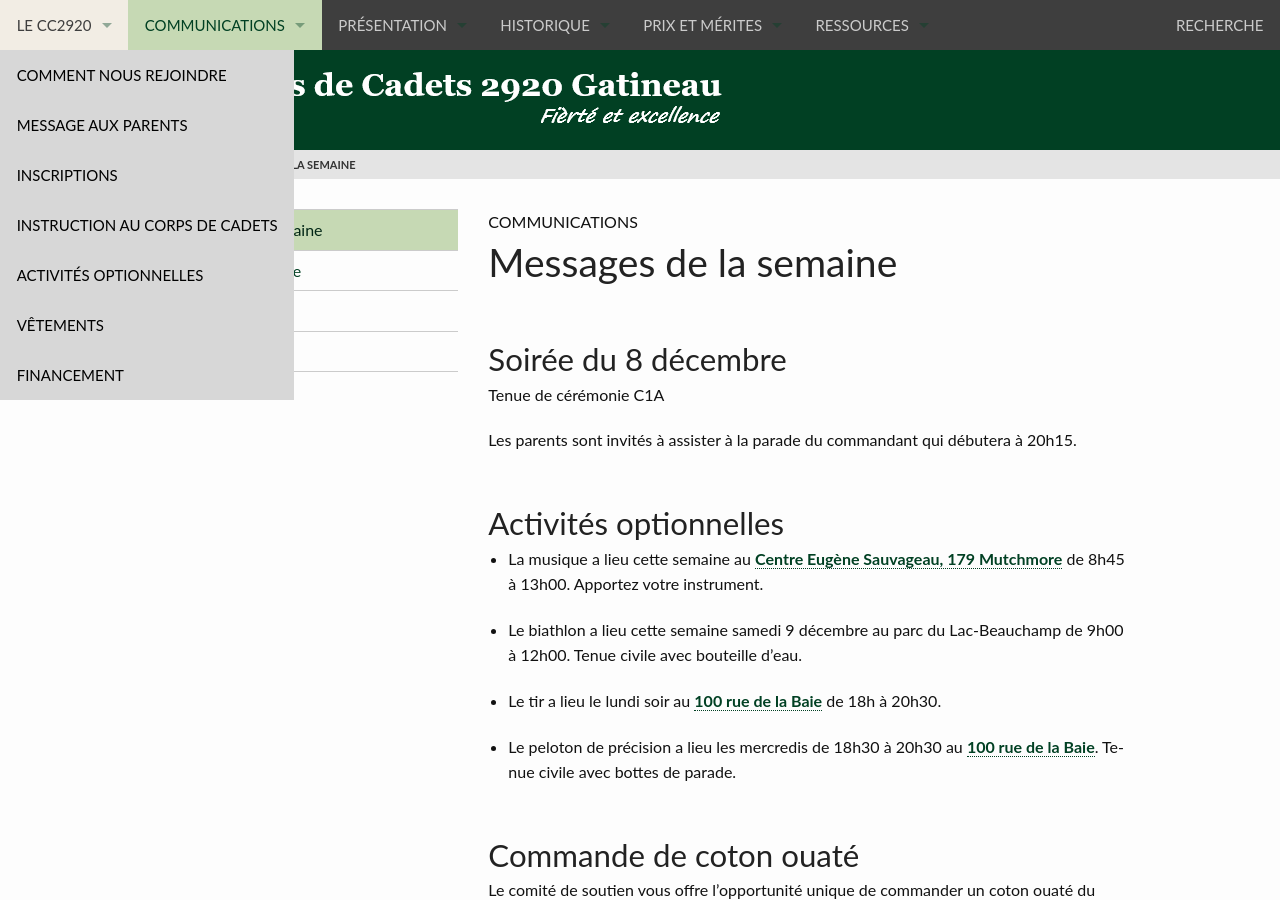
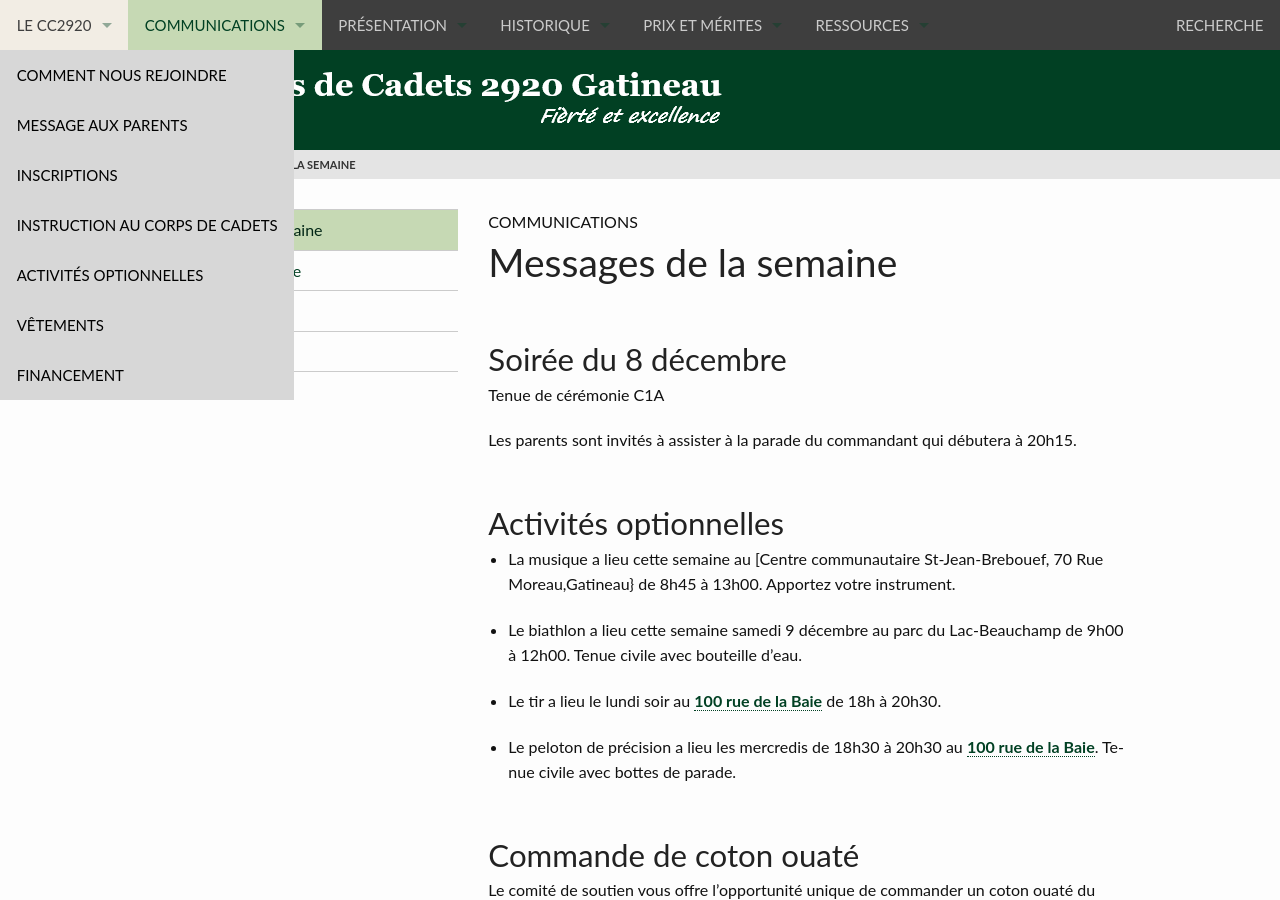
Before and after one commit to CC2920/web, a Jekyll site: the page built from _communications/messages.md, in a window 1280 px wide and 900 px high. Built offline with Jekyll 4.4.1, drawn with Linux system fonts in a browser that asks for light colours.

Commit message:
Update messages.md
mise a jour

```diff
--- a/_communications/messages.md
+++ b/_communications/messages.md
@@ -16,7 +16,7 @@
 
 ## Activités optionnelles
 
-- La musique a lieu cette semaine au [Centre Eugène Sauvageau, 179 Mutchmore](https://www.gatineau.ca/portail/default.aspx?p=ado_gatineau/details&id=1686) de 8h45 à 13h00. Apportez votre instrument.
+- La musique a lieu cette semaine au [Centre communautaire St-Jean-Brebouef, 70 Rue Moreau,Gatineau} de 8h45 à 13h00. Apportez votre instrument.
 
 - Le biathlon a lieu cette semaine samedi 9 décembre au parc du Lac-Beauchamp de 9h00 à 12h00. Tenue civile avec bouteille d’eau.
 
```
